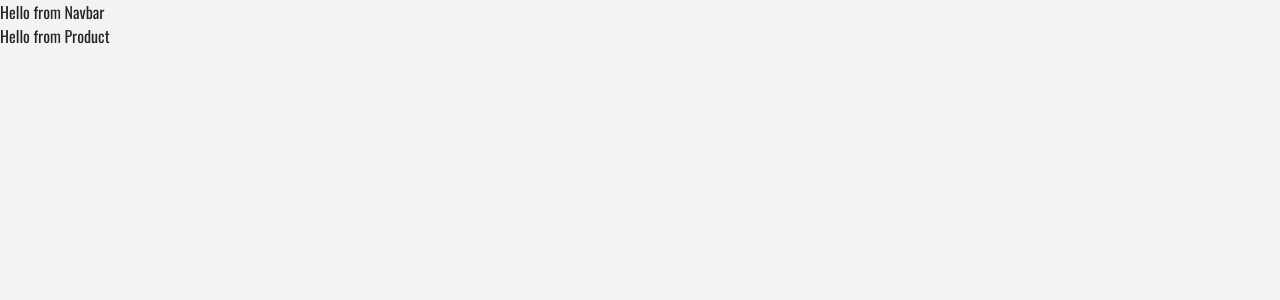
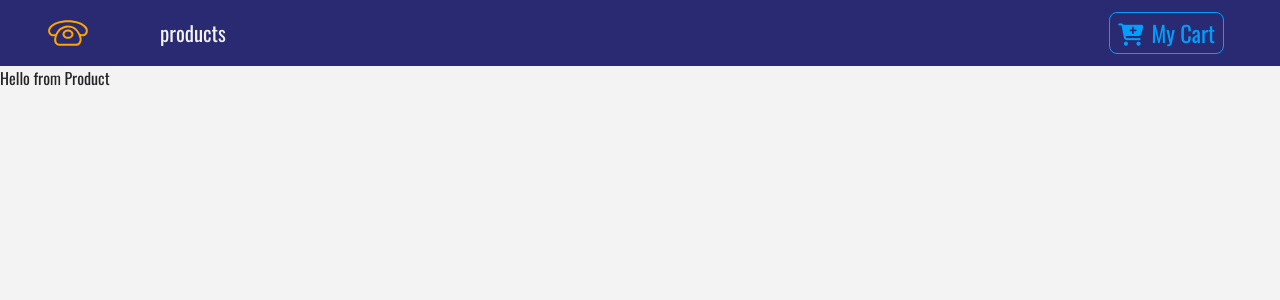
Before and after one commit to tee-jay7/react-phone-store, a React (Create React App) app: page / in a window 1280 px wide. Shown: the top 300 px of the page. Built offline with nearby package versions, Linux system fonts and the light colour scheme.

Commit message:
Adding and styling the navbar component

```diff
--- a/package.json
+++ b/package.json
@@ -10,7 +10,8 @@
     "react": "^16.13.1",
     "react-dom": "^16.13.1",
     "react-router-dom": "^5.2.0",
-    "react-scripts": "3.4.1"
+    "react-scripts": "3.4.1",
+    "styled-components": "^5.1.1"
   },
   "scripts": {
     "start": "react-scripts start",
--- a/public/index.html
+++ b/public/index.html
@@ -29,6 +29,11 @@
       href="https://fonts.googleapis.com/css2?family=Oswald&family=Permanent+Marker&display=swap"
       rel="stylesheet"
     />
+    <!--Font awsome-->
+    <script
+      src="https://kit.fontawesome.com/dcb12aaf89.js"
+      crossorigin="anonymous"
+    ></script>
     <title>React App</title>
   </head>
   <body>
--- /dev/null
+++ b/src/components/Button.js
@@ -0,0 +1,17 @@
+import styled from "styled-components";
+export const ButtonContainer = styled.button`
+  text-transform: capitalize;
+  font-size: 1.4rem;
+  background: transparent;
+  border:0.05rem solid var(--lightBlue);
+color: var(--lightBlue);
+border-radius:0.5rem;
+padding 0.2rem 0.5rem;
+cursor:ponter;
+margin: 0.2rem 0.5rem 0.2rem 0;
+transition: all 0.5s ease-in-out;
+&:focus{
+  outline:none;
+
+}
+`;
--- a/src/components/Navbar.js
+++ b/src/components/Navbar.js
@@ -1,5 +1,41 @@
 import React from "react";
+import { Link } from "react-router-dom";
+import logo from "../logo.svg";
+import styled from "styled-components";
+import { ButtonContainer } from "./Button";
 
-export default function Navbar() {
-  return <div>Hello from Navbar</div>;
+function Navbar() {
+  return (
+    <NavWrapper className="navbar navbar-expand-sm navbar-dark px-sm-5">
+      <Link to="/">
+        <img src={logo} alt="store logo" className="navbar-brand" />
+      </Link>
+      <ul className="navbar-nav align-items-centre">
+        <li className="nav-item ml-5">
+          <Link to="/" className="nav-link">
+            products
+          </Link>
+        </li>
+      </ul>
+      <Link to="/cart" className="ml-auto">
+        <ButtonContainer>
+          <span className="mr-2">
+            <i className="fas fa-cart-plus" />
+          </span>
+          my cart
+        </ButtonContainer>
+      </Link>
+    </NavWrapper>
+  );
 }
+
+export default Navbar;
+
+const NavWrapper = styled.nav`
+  background: var(--mainBlue);
+  .nav-link {
+    color: var(--mainWhite) !important;
+    font-size: 1.3rem;
+    text-tranform: capitalize;
+  }
+`;
```
Also changed, not shown: 1 other file (tests, documents, lock files or other folders).
